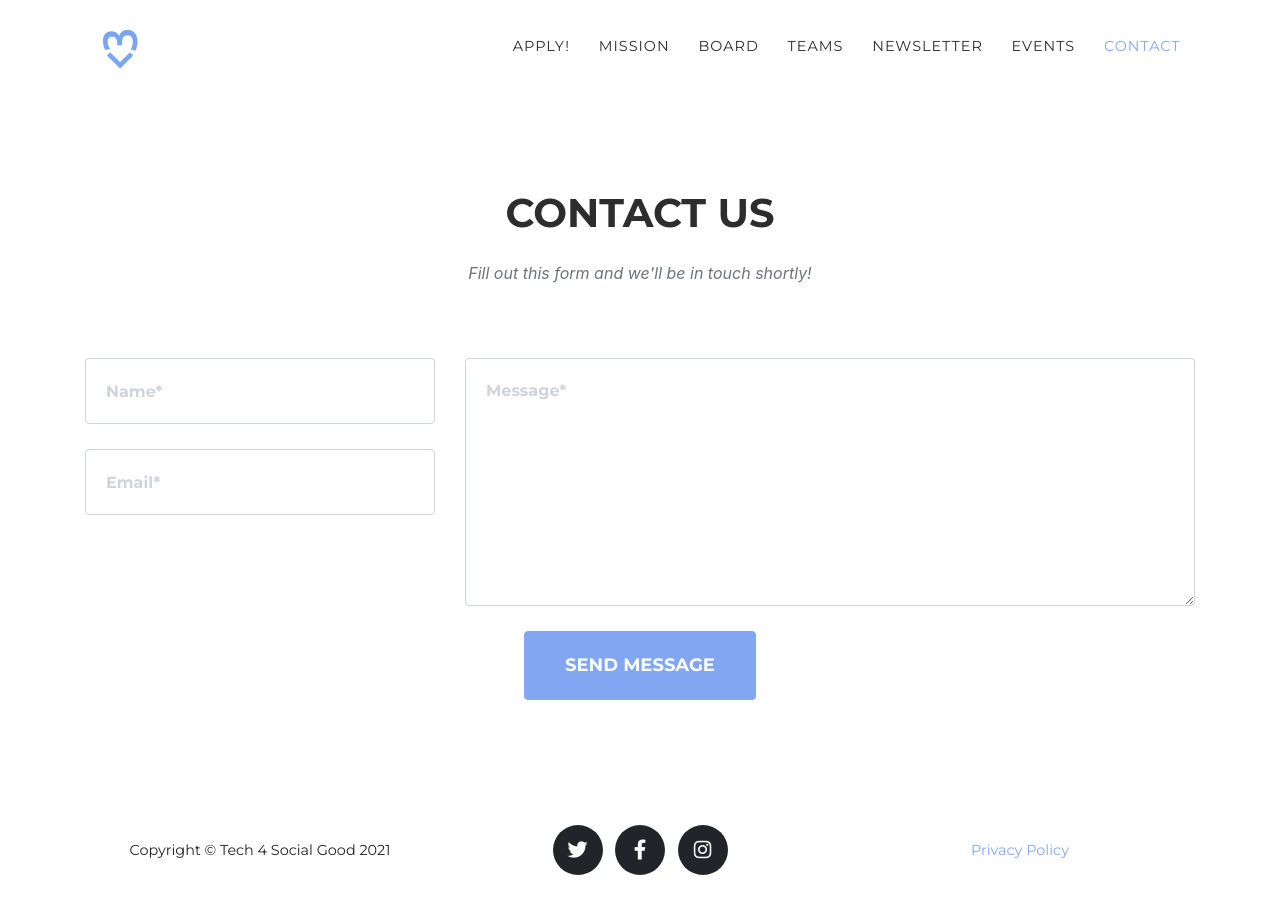
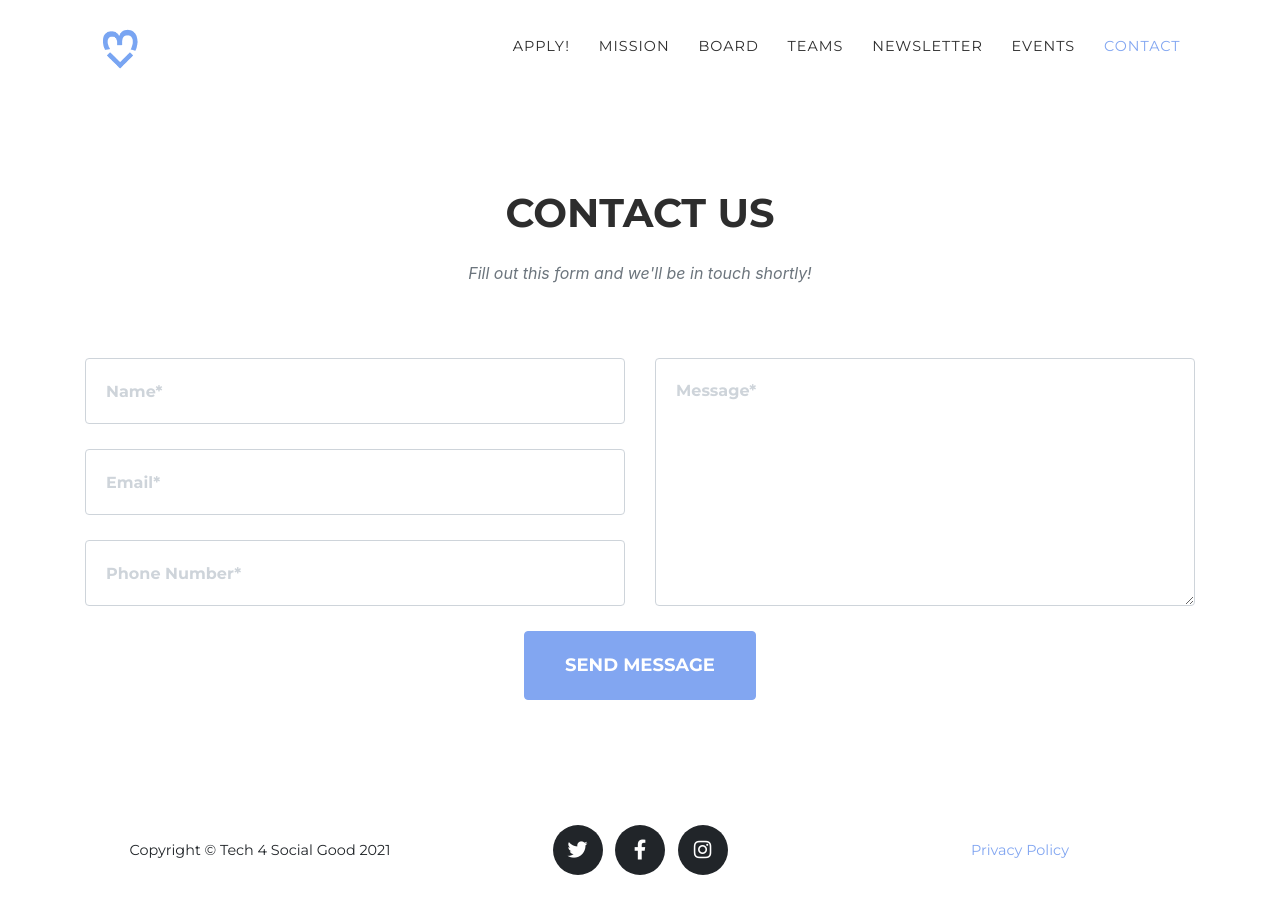
Before and after one commit to raviriley/agency-jekyll-theme, a Jekyll site: the page built from index.md, in a window 1280 px wide and 900 px high, scrolled down 5651 px. Built offline with Jekyll 4.4.1, drawn with Linux system fonts in a browser that asks for light colours; some web fonts are replaced.

Commit message:
Revert "Contact form testing"

```diff
--- a/_config.yml
+++ b/_config.yml
@@ -18,7 +18,7 @@ url    : "" # the base hostname & protocol for your site, e.g. http://example.co
 baseurl: "" # the subpath of your site, e.g. /blog
 
 title      : Tech 4 Social Good
-email      : t4sg-board@umich.edu
+email      : t4sg-board@umich.edu #this is also the email contact forms will go to
 
 
 description: "Tech 4 Social Good (T4SG) is a community of students from all disciplines interested in reconsidering technology: its limitations, how it has been a part of oppressive systems, and how it could side with the dismantling of such systems."
@@ -40,4 +40,4 @@ markdown: kramdown
 
 # Uncomment following line to use Formspree form ID based URL instead of email based URL
 # Details: https://help.formspree.io/hc/en-us/articles/360017735154-How-to-prevent-spam
-formspree_form_path: "f/mbjqqrvl"
+# formspree_form_path: "f/a_form_id"
--- a/_includes/contact.html
+++ b/_includes/contact.html
@@ -15,7 +15,7 @@
           novalidate="novalidate" method="POST">
           <!--name="sentMessage"-->
           <div class="row">
-            <div class="col-md-4">
+            <div class="col-md-6">
               <div class="form-group">
                 <input name="name" class="form-control" id="name" type="text"
                   placeholder="{{ site.data.sitetext[site.locale].contact.name | default: "Name*" }}"
@@ -28,8 +28,14 @@
                   required="required" data-validation-required-message="{{ site.data.sitetext[site.locale].contact.email-validation | default: "Please enter your email address." }}">
                 <p class="help-block text-danger"></p>
               </div>
+              <div class="form-group">
+                <input name="phone" class="form-control" id="phone" type="tel"
+                  placeholder="{{ site.data.sitetext[site.locale].contact.phone | default: "Phone Number*" }}"
+                  required="required" data-validation-required-message="{{ site.data.sitetext[site.locale].contact.phone-validation | default: "Please enter your phone number." }}">
+                <p class="help-block text-danger"></p>
+              </div>
             </div>
-            <div class="col-md-8">
+            <div class="col-md-6">
               <div class="form-group">
                 <textarea name="message" class="form-control" id="message"
                   placeholder="{{ site.data.sitetext[site.locale].contact.message | default: "Message*" }}"
```
